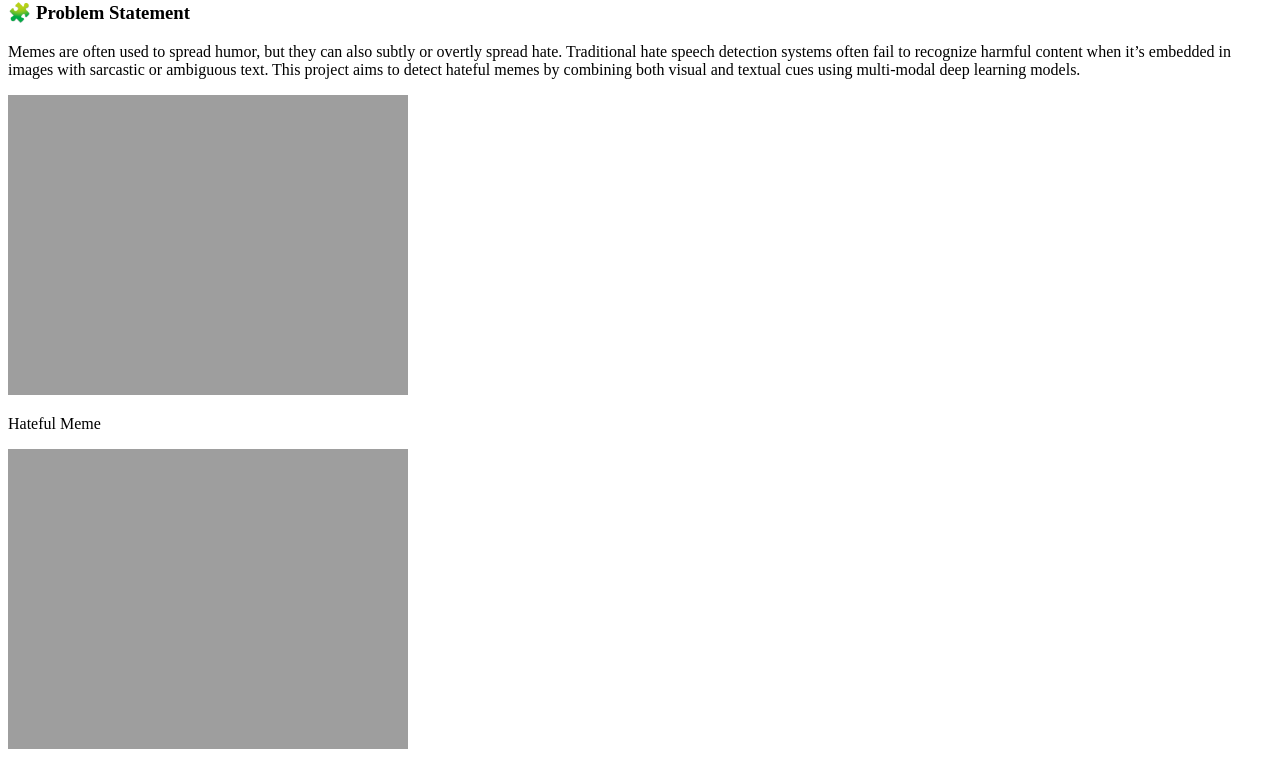
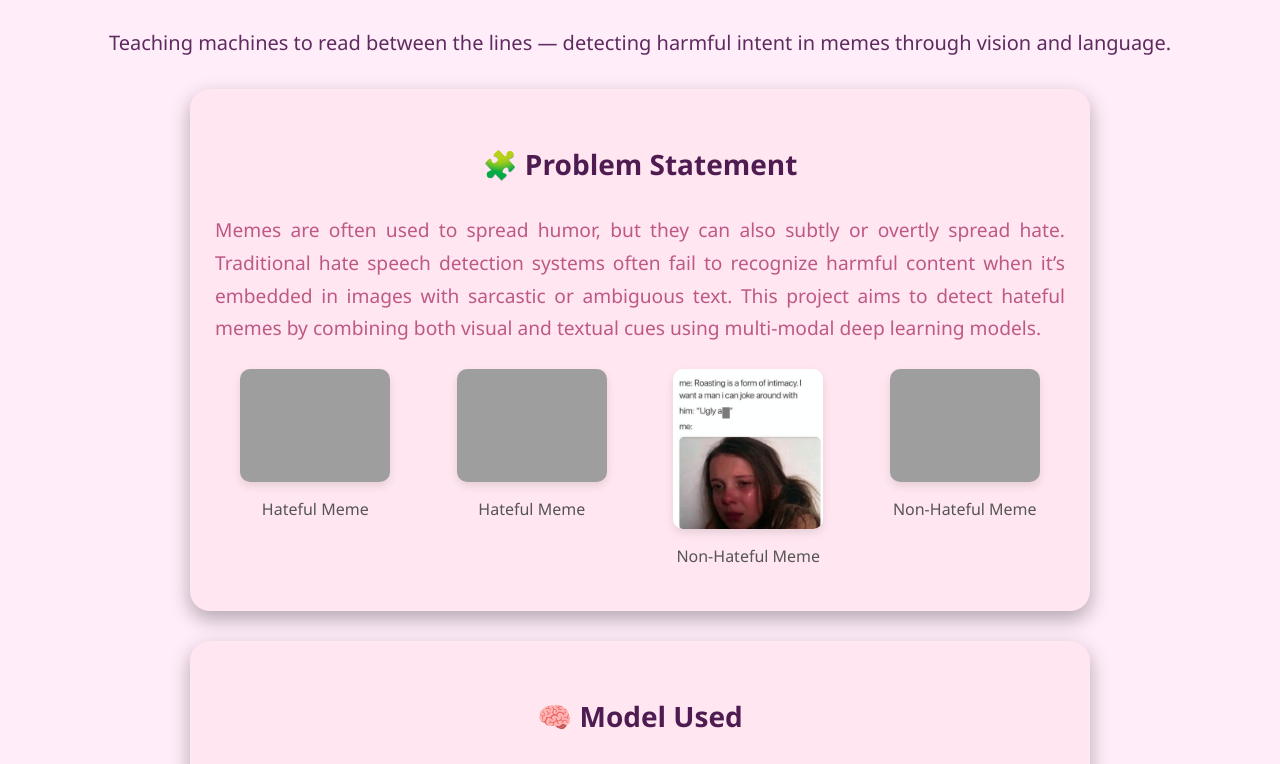
Before and after one commit to Avantika4974/E-Portfolio, a plain HTML site: page project2.html in a window 1280 px wide. Shown: the part 117-881 px from the top of the page. Drawn offline with Linux system fonts and the light colour scheme; the site is published under a folder, as on GitHub Pages, so addresses that start at the root find nothing.

Commit message:
Update project2.html

```diff
--- a/project2.html
+++ b/project2.html
@@ -4,7 +4,7 @@
 <head>
   <meta charset="UTF-8">
   <title>Hateful Meme Detection</title>
-  <link rel="stylesheet" href="/style.css">
+  <link rel="stylesheet" href="style.css" />
 </head>
 <body>
   <div class="project-detail-card">
```
